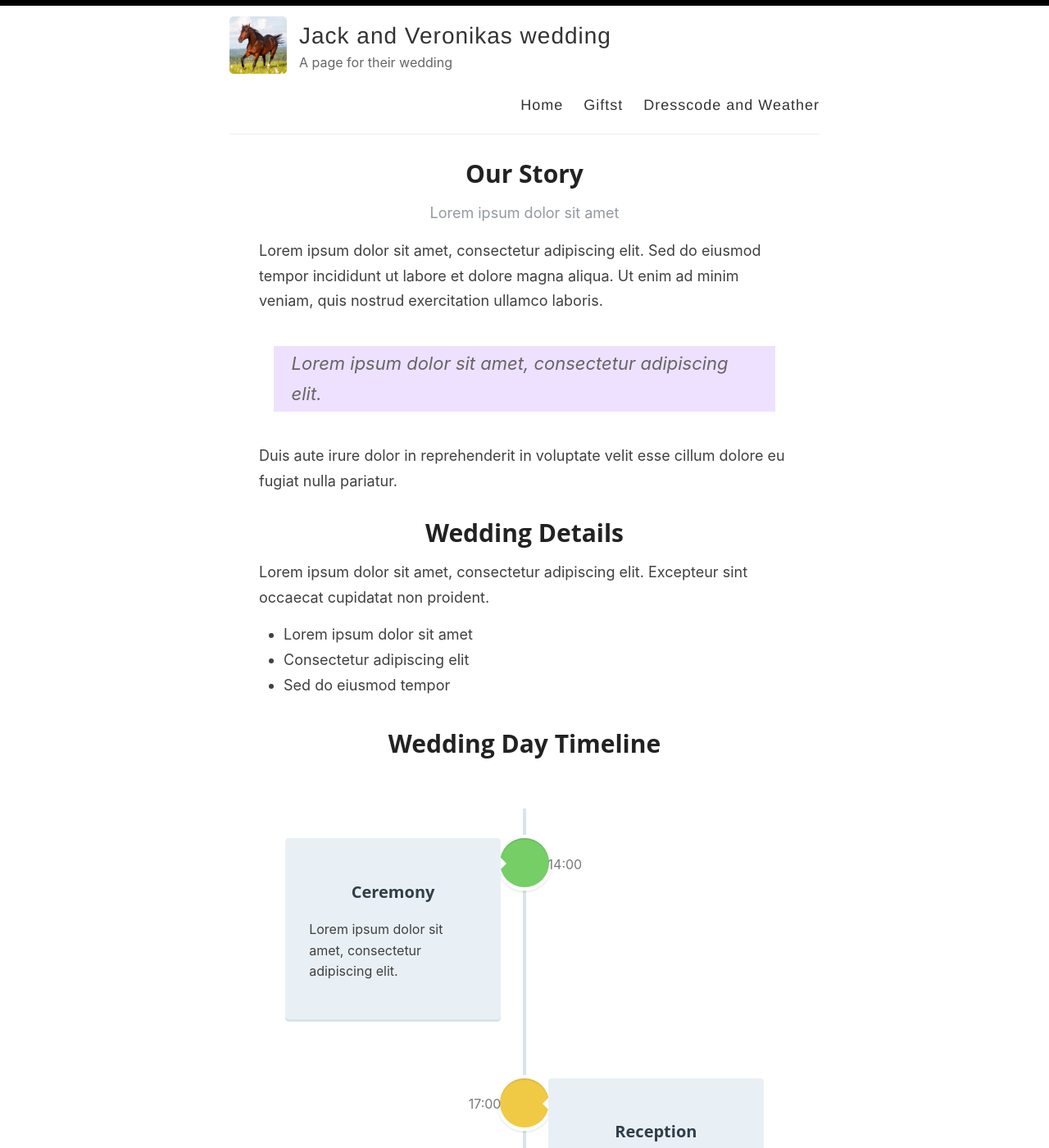
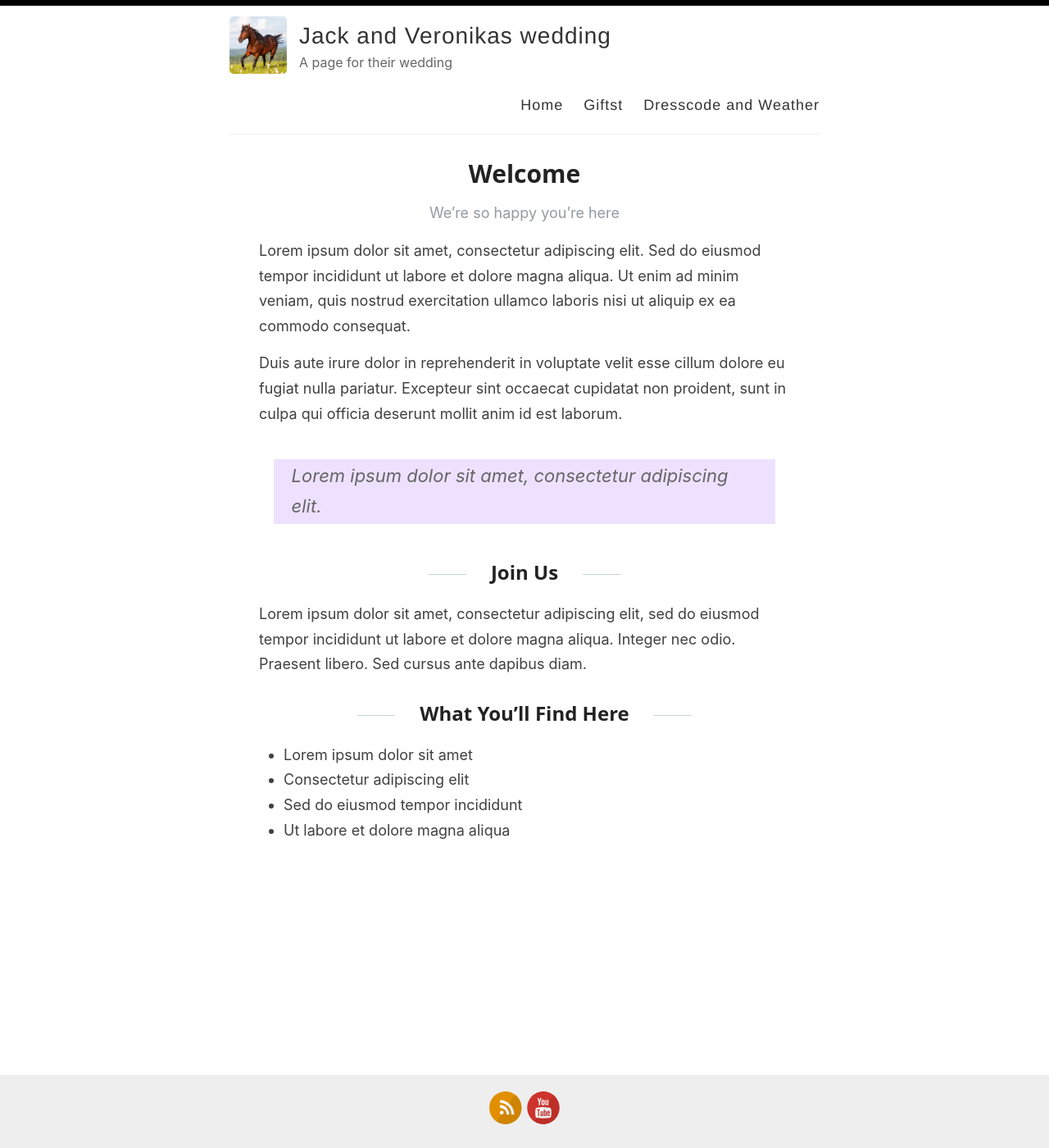
Before and after one commit to Sifern/jackandveronika, a Jekyll site: the page built from index.html, in a window 1280 px wide and 1400 px high. Shown: the whole window at 82% size. Built offline with Jekyll 4.4.1, drawn with Linux system fonts in a browser that asks for light colours; the list of posts is cut into pages by our own code; some of the changed text lies outside the part shown.

Commit message:
Update index.html

```diff
--- a/index.html
+++ b/index.html
@@ -4,96 +4,41 @@ layout: default
 
 <div class="wrapper-main cd-container">
 
-        <!-- STORY -->
-        <section id="story" class="post">
-            <h1>Our Story</h1>
-            <p class="post_date">Lorem ipsum dolor sit amet</p>
+    <section class="post">
+        <h1>Welcome</h1>
+        <p class="post_date">We’re so happy you’re here</p>
 
         <p>
-                Lorem ipsum dolor sit amet, consectetur adipiscing elit.
-                Sed do eiusmod tempor incididunt ut labore et dolore magna aliqua.
-                Ut enim ad minim veniam, quis nostrud exercitation ullamco laboris.
+            Lorem ipsum dolor sit amet, consectetur adipiscing elit. Sed do eiusmod
+            tempor incididunt ut labore et dolore magna aliqua. Ut enim ad minim
+            veniam, quis nostrud exercitation ullamco laboris nisi ut aliquip ex ea
+            commodo consequat.
+        </p>
+
+        <p>
+            Duis aute irure dolor in reprehenderit in voluptate velit esse cillum
+            dolore eu fugiat nulla pariatur. Excepteur sint occaecat cupidatat non
+            proident, sunt in culpa qui officia deserunt mollit anim id est laborum.
         </p>
 
         <blockquote>
             Lorem ipsum dolor sit amet, consectetur adipiscing elit.
         </blockquote>
 
+        <h2>Join Us</h2>
         <p>
-                Duis aute irure dolor in reprehenderit in voluptate velit esse
-                cillum dolore eu fugiat nulla pariatur.
-            </p>
-        </section>
-
-        <!-- DETAILS -->
-        <section id="details" class="post">
-            <h1>Wedding Details</h1>
-
-            <p>
-                Lorem ipsum dolor sit amet, consectetur adipiscing elit.
-                Excepteur sint occaecat cupidatat non proident.
+            Lorem ipsum dolor sit amet, consectetur adipiscing elit, sed do eiusmod
+            tempor incididunt ut labore et dolore magna aliqua. Integer nec odio.
+            Praesent libero. Sed cursus ante dapibus diam.
         </p>
 
+        <h2>What You’ll Find Here</h2>
         <ul>
             <li>Lorem ipsum dolor sit amet</li>
             <li>Consectetur adipiscing elit</li>
-                <li>Sed do eiusmod tempor</li>
+            <li>Sed do eiusmod tempor incididunt</li>
+            <li>Ut labore et dolore magna aliqua</li>
         </ul>
     </section>
 
-        <!-- TIMELINE (uses your timeline CSS 👀) -->
-        <section id="timeline">
-            <h1>Wedding Day Timeline</h1>
-
-            <div id="cd-timeline" class="cd-container">
-
-                <div class="cd-timeline-block">
-                    <div class="cd-timeline-img cd-picture"></div>
-
-                    <div class="cd-timeline-content">
-                        <h2>Ceremony</h2>
-                        <p>Lorem ipsum dolor sit amet, consectetur adipiscing elit.</p>
-                        <span class="cd-date">14:00</span>
 </div>
-                </div>
-
-                <div class="cd-timeline-block">
-                    <div class="cd-timeline-img cd-location"></div>
-
-                    <div class="cd-timeline-content">
-                        <h2>Reception</h2>
-                        <p>Lorem ipsum dolor sit amet, consectetur adipiscing elit.</p>
-                        <span class="cd-date">17:00</span>
-                    </div>
-                </div>
-
-                <div class="cd-timeline-block">
-                    <div class="cd-timeline-img cd-movie"></div>
-
-                    <div class="cd-timeline-content">
-                        <h2>Party</h2>
-                        <p>Lorem ipsum dolor sit amet, consectetur adipiscing elit.</p>
-                        <span class="cd-date">20:00</span>
-                    </div>
-                </div>
-
-            </div>
-        </section>
-
-        <!-- RSVP -->
-        <section id="rsvp" class="post">
-            <h1>RSVP</h1>
-
-            <p>
-                Lorem ipsum dolor sit amet, consectetur adipiscing elit.
-                Please let us know if you can attend.
-            </p>
-
-            <div class="tinyletterForm">
-                <input type="email" class="tlemail" placeholder="Your email">
-                <br>
-                <button class="subscribeBtn">Confirm Attendance</button>
-            </div>
-        </section>
-
-    </div>
```
Lines whose indentation alone changed are shown as unchanged.
